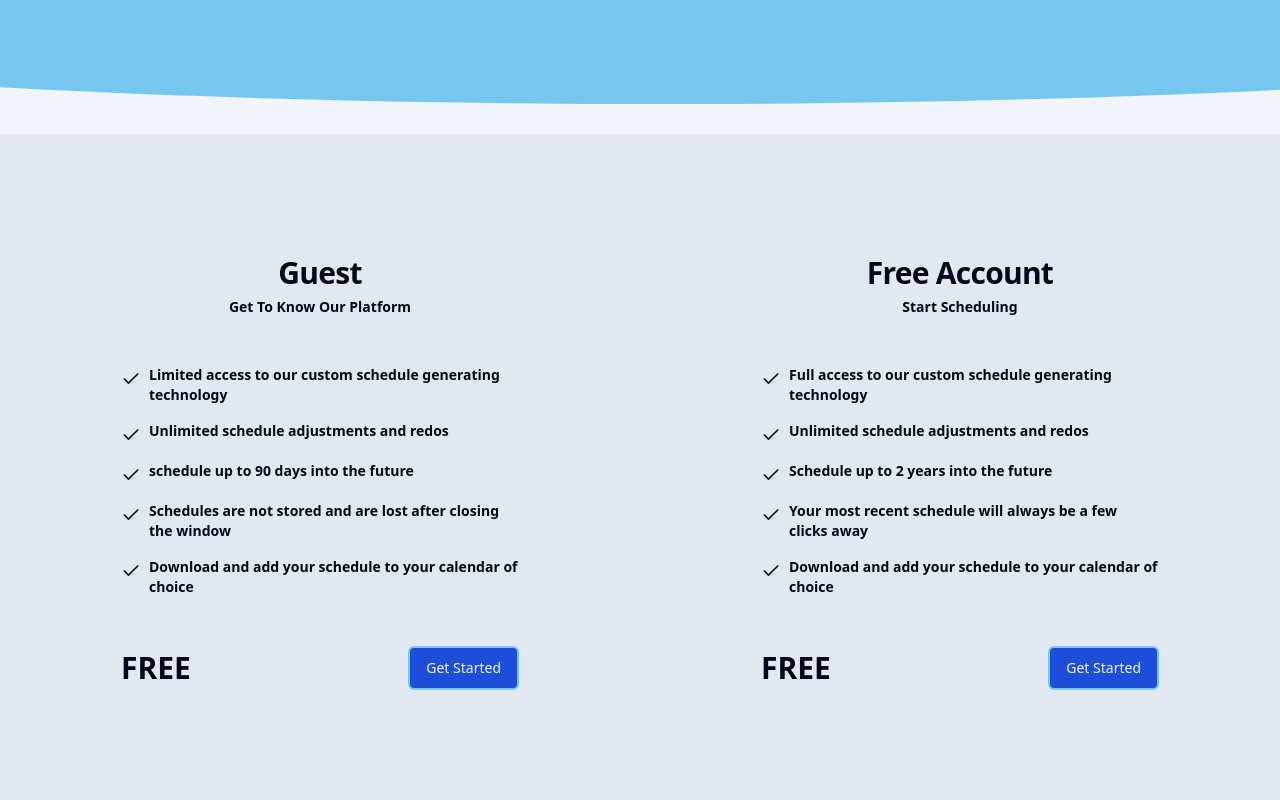
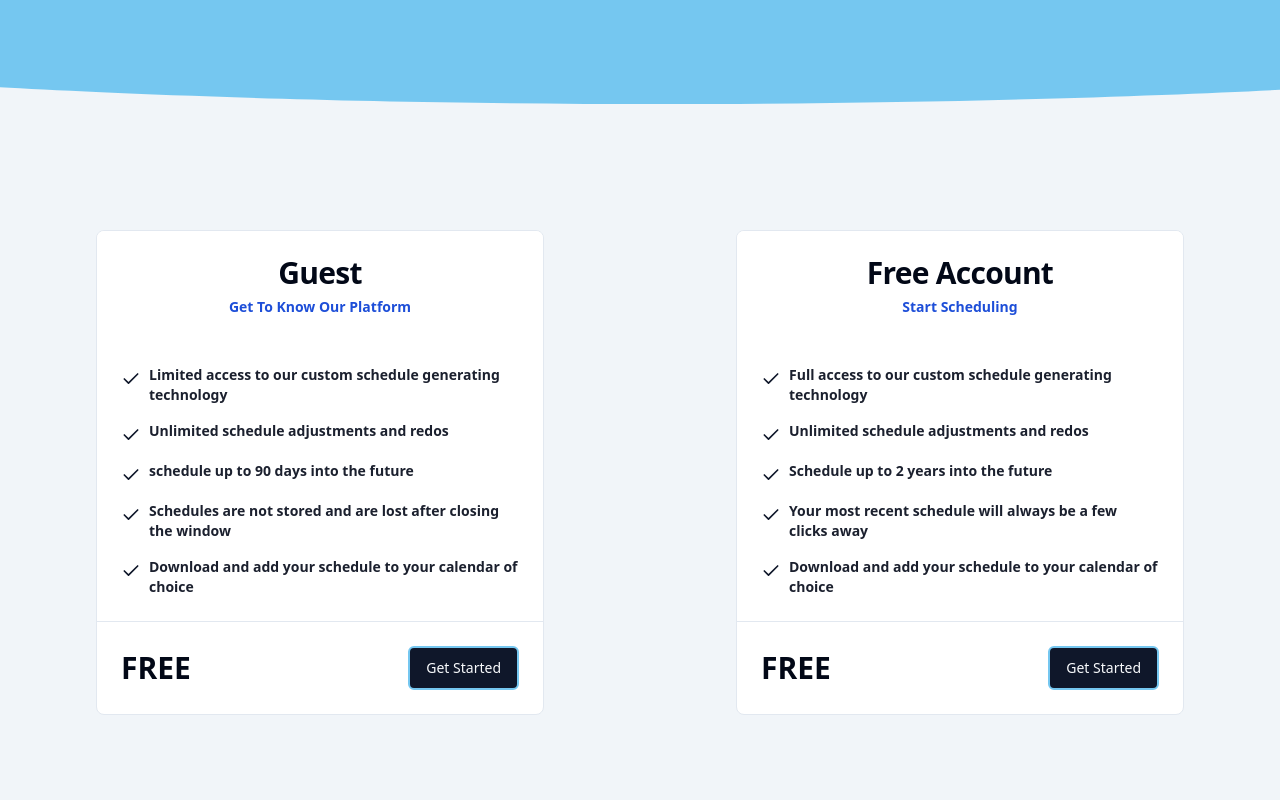
Before and after one commit to Dillonpw/schedtrack, a Next.js app: page / in a window 1280 px wide. Shown: the part 4560-5360 px from the top of the page. Built offline with nearby package versions, Linux system fonts and the light colour scheme; no server answers.

Commit message:
matching pricing component to testimonial component

```diff
--- a/components/pricing-section.tsx
+++ b/components/pricing-section.tsx
@@ -11,16 +11,16 @@ import {
 
 export default async function Pricing() {
   return (
-    <div className="container mx-auto px-4 py-16 lg:py-24">
+    <div className="container mx-auto px-4 py-16 lg:py-24 bg-muted">
       <div className="flex flex-col lg:flex-row items-stretch justify-center gap-8 w-full">
         {/* Guest Users Features */}
         <div className="w-full lg:w-1/2 max-w-md mx-auto">
-          <Card className="h-full overflow-hidden bg-border transition-all duration-300 ease-in-out hover:shadow-lg dark:bg-gray-600">
-            <CardHeader className="p-6 text-center dark:bg-background dark:text-gray-100">
-              <CardTitle className="text-2xl font-bold md:text-3xl">
+          <Card className="h-full overflow-hidden border bg-card transition-all duration-300 hover:shadow-lg dark:bg-gray-600 group">
+            <CardHeader className="p-6 text-center bg-card dark:bg-gray-600">
+              <CardTitle className="text-2xl font-bold md:text-3xl text-card-foreground">
                 Guest
               </CardTitle>
-              <p className="mt-2 text-sm dark:text-gray-100">
+              <p className="mt-2 text-sm text-blue-700 dark:text-red-500">
                 Get To Know Our Platform
               </p>
             </CardHeader>
@@ -35,17 +35,17 @@ export default async function Pricing() {
                 ].map((feature, index) => (
                   <li key={index} className="flex items-start gap-2">
                     <Check className="mt-1 h-5 w-5 flex-shrink-0 text-primary" />
-                    <span>{feature}</span>
+                    <span className="text-card-foreground/90 transition-all duration-300 group-hover:text-card-foreground">{feature}</span>
                   </li>
                 ))}
               </ul>
             </CardContent>
             <CardFooter className="flex items-center justify-between gap-4 border-t p-6 mt-auto">
-              <div className="text-2xl font-bold md:text-3xl">FREE</div>
+              <div className="text-2xl font-bold md:text-3xl text-card-foreground">FREE</div>
               <Button
                 asChild
                 size="lg"
-                className="transition-transform hover:scale-105"
+                className="transition-all duration-300 hover:scale-105 bg-primary text-primary-foreground hover:bg-primary/90"
               >
                 <Link href="/generate" prefetch={false}>
                   Get Started
@@ -57,12 +57,12 @@ export default async function Pricing() {
 
         {/* Free Account Pricing */}
         <div className="w-full lg:w-1/2 max-w-md mx-auto">
-          <Card className="h-full overflow-hidden bg-border transition-all duration-300 ease-in-out hover:shadow-lg dark:bg-gray-600">
-            <CardHeader className="p-6 text-center dark:bg-background dark:text-gray-100">
-              <CardTitle className="text-2xl font-bold md:text-3xl">
+          <Card className="h-full overflow-hidden border bg-card transition-all duration-300 hover:shadow-lg dark:bg-gray-600 group">
+            <CardHeader className="p-6 text-center bg-card dark:bg-gray-600">
+              <CardTitle className="text-2xl font-bold md:text-3xl text-card-foreground">
                 Free Account
               </CardTitle>
-              <p className="mt-2 text-sm dark:text-gray-100">Start Scheduling</p>
+              <p className="mt-2 text-sm text-blue-700 dark:text-red-500">Start Scheduling</p>
             </CardHeader>
             <CardContent className="p-6 flex-grow">
               <ul className="space-y-4 text-sm">
@@ -75,17 +75,17 @@ export default async function Pricing() {
                 ].map((feature, index) => (
                   <li key={index} className="flex items-start gap-2">
                     <Check className="mt-1 h-5 w-5 flex-shrink-0 text-primary" />
-                    <span>{feature}</span>
+                    <span className="text-card-foreground/90 transition-all duration-300 group-hover:text-card-foreground">{feature}</span>
                   </li>
                 ))}
               </ul>
             </CardContent>
             <CardFooter className="flex items-center justify-between gap-4 border-t p-6 mt-auto">
-              <div className="text-2xl font-bold md:text-3xl">FREE</div>
+              <div className="text-2xl font-bold md:text-3xl text-card-foreground">FREE</div>
               <Button
                 asChild
                 size="lg"
-                className="transition-transform hover:scale-105"
+                className="transition-all duration-300 hover:scale-105 bg-primary text-primary-foreground hover:bg-primary/90"
               >
                 <Link href="/signin" prefetch={false}>
                   Get Started
```
